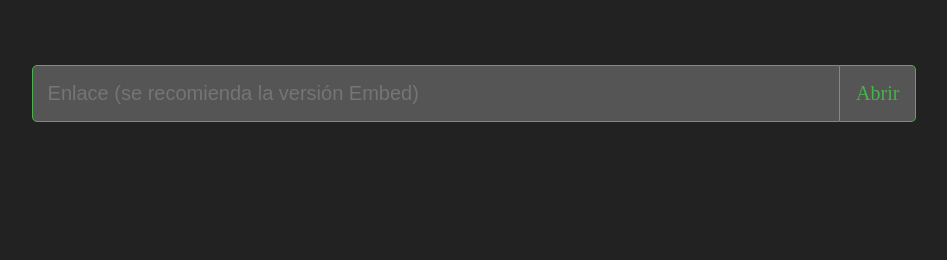
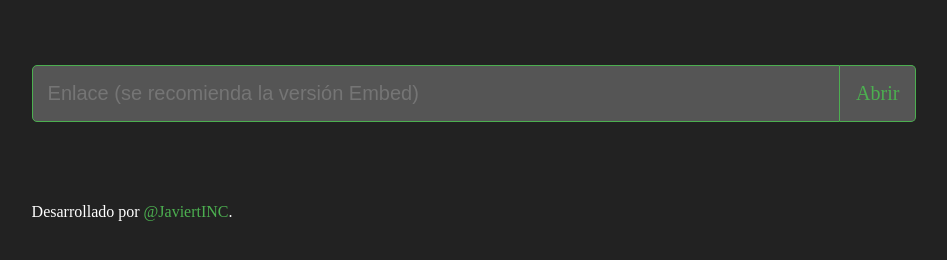
Before and after one commit to JaviertINC/Popupper, a plain HTML site: page index.html in a window 1280 px wide. Shown: the whole page, without its empty margins (166-1113 px from the left). Drawn offline with Linux system fonts and the light colour scheme.

Commit message:
Update index.html

```diff
--- a/index.html
+++ b/index.html
@@ -36,6 +36,12 @@
           a:active{
             background-color: #888;
           }
+          p{
+            color: #fff;
+          }
+          p span{
+            color: #4caf50;
+          }
     </style>
 </head>
 
@@ -43,6 +49,9 @@
     <div>
         <input type="text" id="url" onkeypress="enter(event)" placeholder="Enlace (se recomienda la versión Embed)">
         <a onclick="popupper()">Abrir</a>
+    </div>
+    <div>
+        <p>Desarrollado por <span>@JaviertINC</span>.</p>
     </div>
     <script>
         function enter(e) {
```
